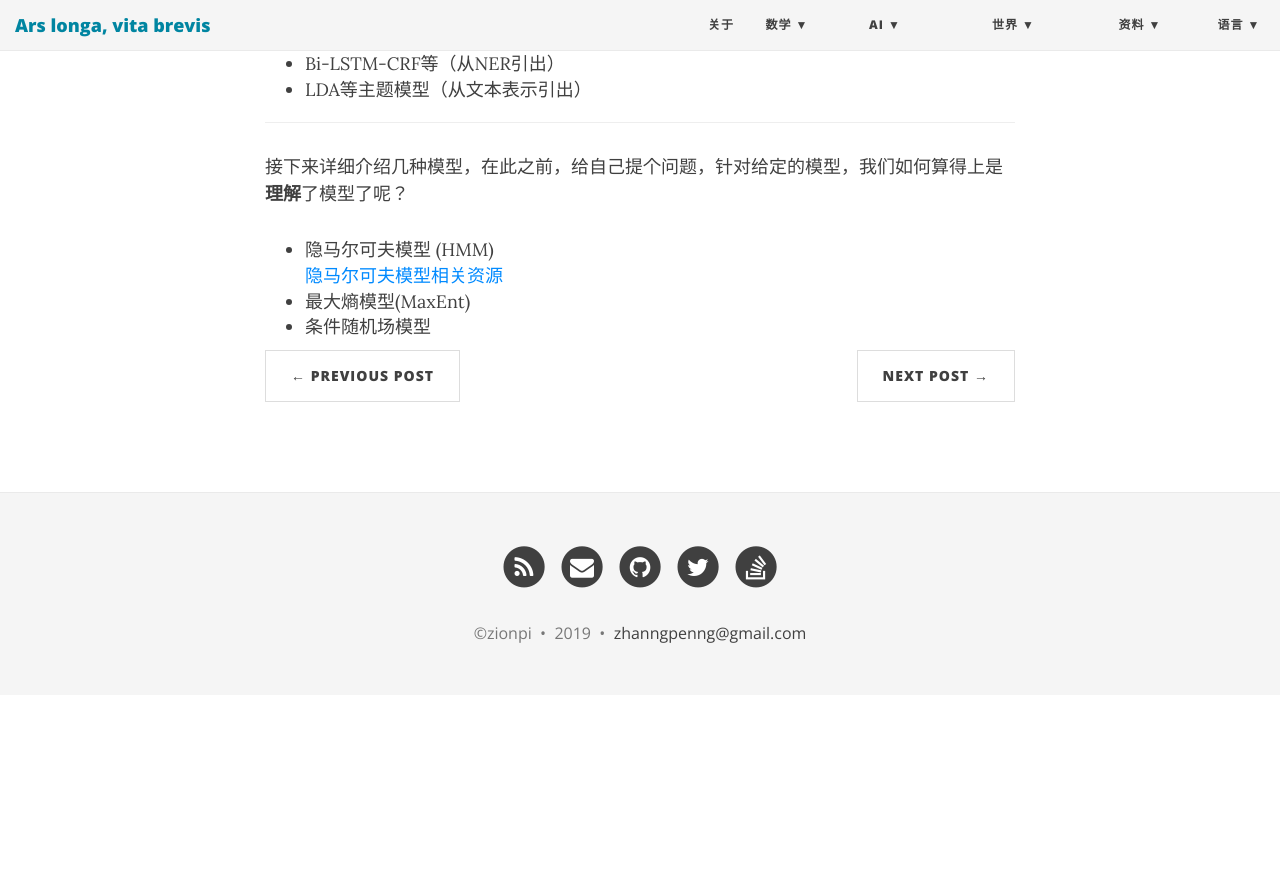
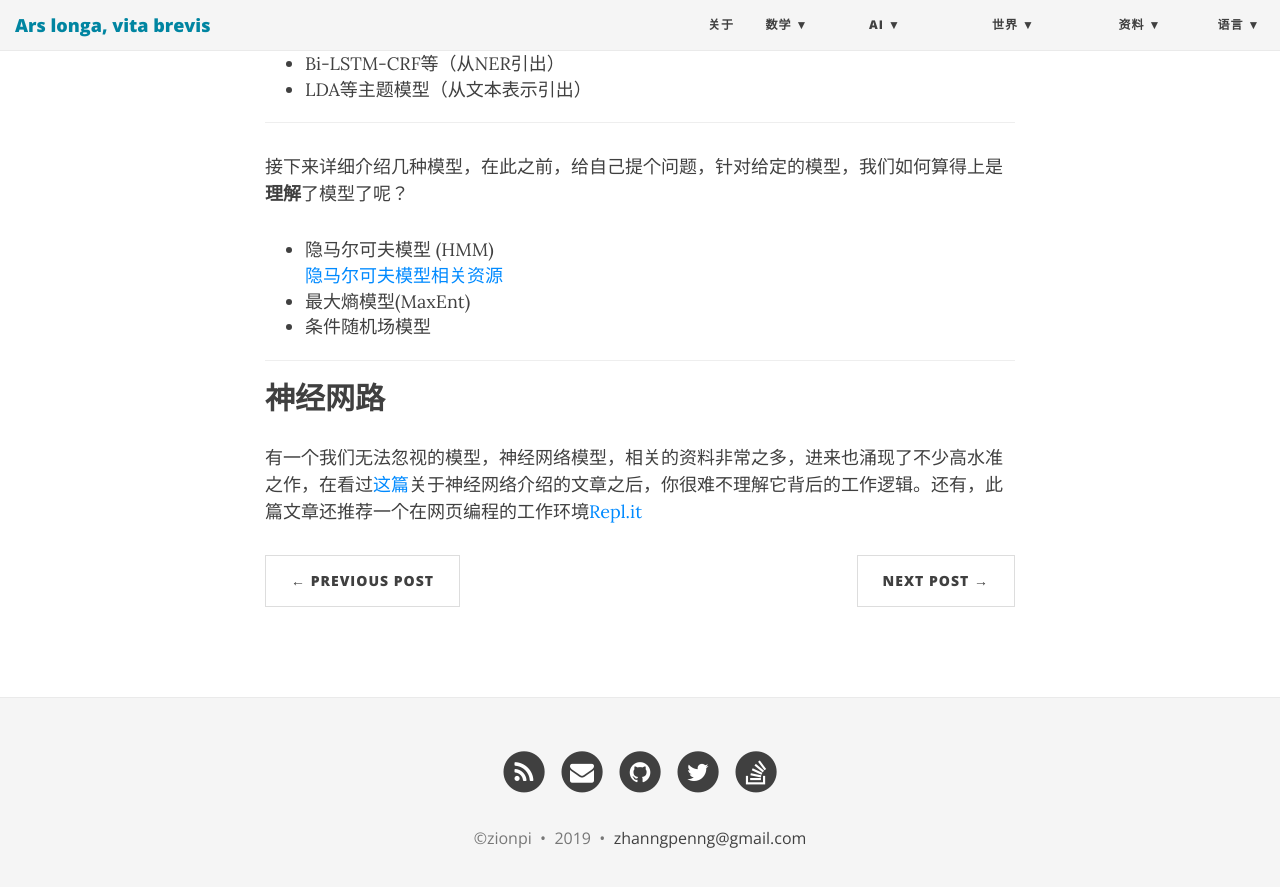
Before and after one commit to ZionPi/zionpi.github.io, a Jekyll site: the page built from _posts/2018-05-26-nlp-related-task-and-models.md, in a window 1280 px wide and 900 px high, scrolled down 1049 px. Shown: the top 887 px of the window. Built offline with Jekyll 4.4.1, drawn with Linux system fonts in a browser that asks for light colours; nearby versions of some CDN libraries; before the commit the page ends 1744 px from its top, so only the background shows below that.

Commit message:
Update 2018-05-26-nlp-related-task-and-models.md

```diff
--- a/_posts/2018-05-26-nlp-related-task-and-models.md
+++ b/_posts/2018-05-26-nlp-related-task-and-models.md
@@ -44,3 +44,7 @@ title: NLP相关任务与模型
   [隐马尔可夫模型相关资源](https://www.quora.com/What-are-some-good-resources-for-learning-about-Hidden-Markov-Models)
  - 最大熵模型(MaxEnt)
  - 条件随机场模型
+
+---
+## 神经网路
+有一个我们无法忽视的模型，神经网络模型，相关的资料非常之多，进来也涌现了不少高水准之作，在看过[这篇](https://victorzhou.com/blog/intro-to-neural-networks/)关于神经网络介绍的文章之后，你很难不理解它背后的工作逻辑。还有，此篇文章还推荐一个在网页编程的工作环境[Repl.it](https://repl.it/languages)
```
